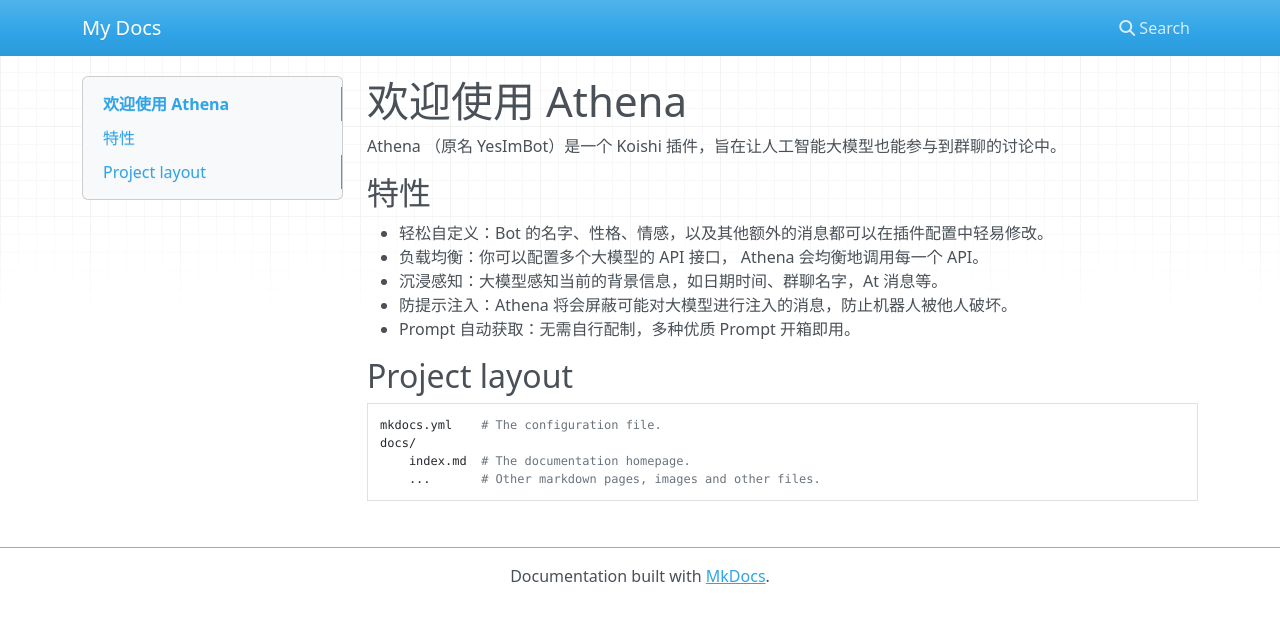
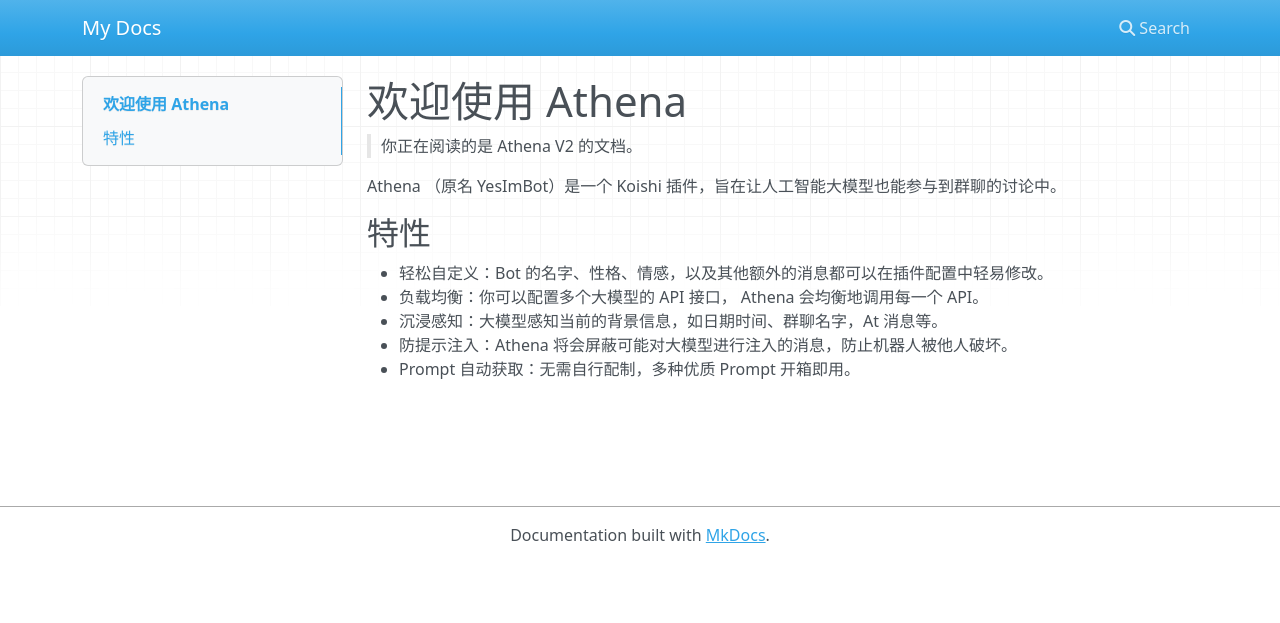
Before and after one commit to HydroGest/AthenaDocsNG, an MkDocs documentation site: the page built from docs/index.md, in a window 1280 px wide. Shown: the top 623 px of the page. Built offline with MkDocs 1.6.1, drawn with Linux system fonts in a browser that asks for light colours; nearby versions of some CDN libraries.

Commit message:
docs/index.md updated from https://stackedit.cn/

```diff
--- a/docs/index.md
+++ b/docs/index.md
@@ -1,6 +1,6 @@
 # 欢迎使用 Athena
 
-
+> 你正在阅读的是 Athena V2 的文档。
 
 Athena （原名 YesImBot）是一个 Koishi 插件，旨在让人工智能大模型也能参与到群聊的讨论中。
 
@@ -10,13 +10,6 @@ Athena （原名 YesImBot）是一个 Koishi 插件，旨在让人工智能大
 - 沉浸感知：大模型感知当前的背景信息，如日期时间、群聊名字，At 消息等。
 - 防提示注入：Athena 将会屏蔽可能对大模型进行注入的消息，防止机器人被他人破坏。
 - Prompt 自动获取：无需自行配制，多种优质 Prompt 开箱即用。
-
-## Project layout
-
-    mkdocs.yml    # The configuration file.
-    docs/
-        index.md  # The documentation homepage.
-        ...       # Other markdown pages, images and other files.
 <!--stackedit_data:
-eyJoaXN0b3J5IjpbLTE3NzIzOTg2NTddfQ==
+eyJoaXN0b3J5IjpbLTE3NjYxNTUyOTddfQ==
 -->
```
